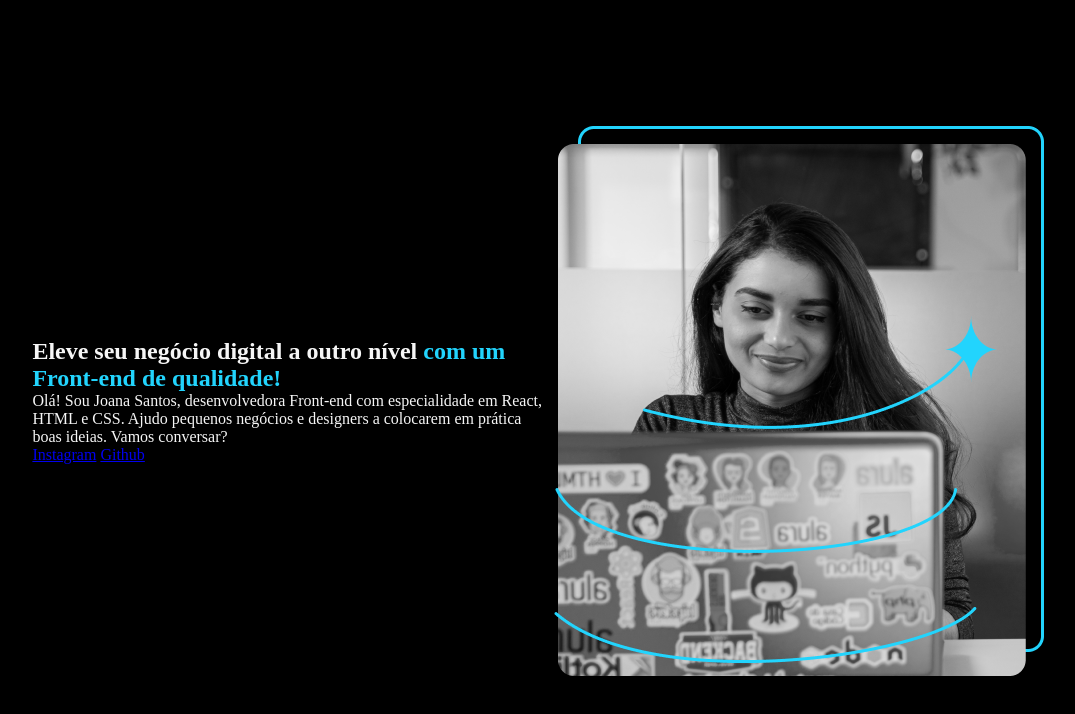
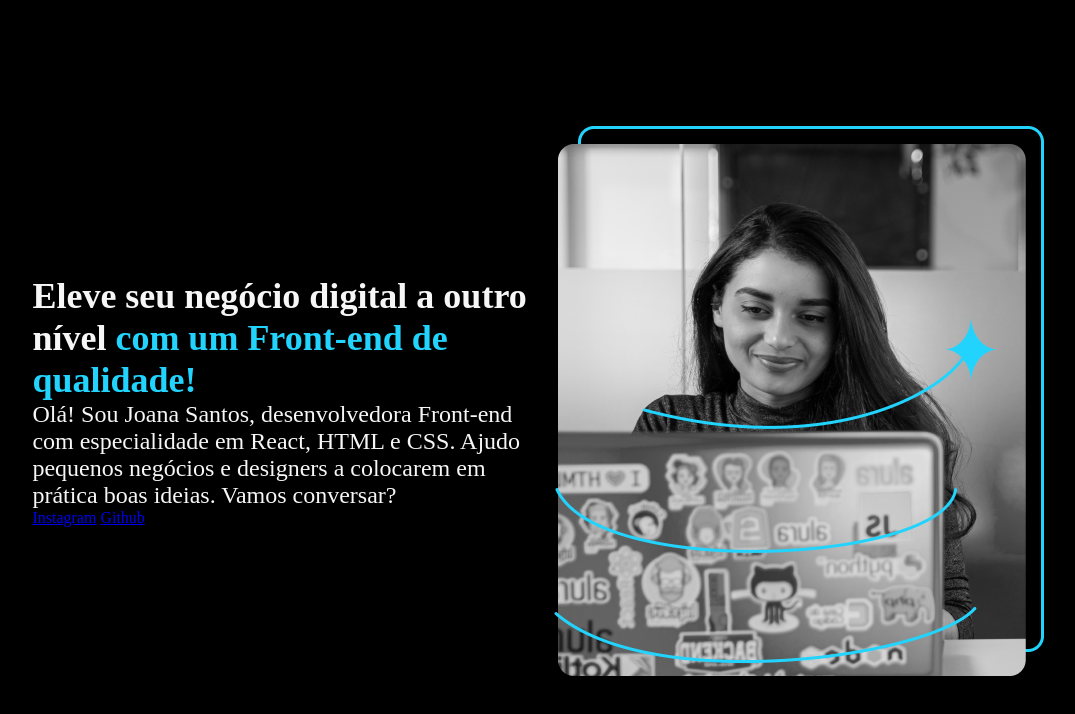
Before and after one commit to lirasusejdev/portifolio-simple, a plain HTML site: page index.html in a window 1280 px wide. Shown: the whole page, without its empty margins (102-1177 px from the left). Drawn offline with Linux system fonts and the light colour scheme.

Commit message:
import fonts google

```diff
--- a/index.html
+++ b/index.html
@@ -10,9 +10,9 @@
 <body>
     <header></header>
     <main class="apresentacao">
-        <section>
-        <h1>Eleve seu negócio digital a outro nível <strong class="titulo-destaque">com um Front-end de qualidade!</strong></h1>
-        <p>Olá! Sou Joana Santos, desenvolvedora Front-end com especialidade em React, HTML e CSS. Ajudo pequenos negócios e designers a colocarem em prática boas ideias. Vamos conversar?</p>
+        <section class="apresentacao__conteudo">
+        <h1 class="apresentacao__conteudo__titulo">Eleve seu negócio digital a outro nível <strong class="titulo-destaque">com um Front-end de qualidade!</strong></h1>
+        <p class="apresentacao__conteudo__texto">Olá! Sou Joana Santos, desenvolvedora Front-end com especialidade em React, HTML e CSS. Ajudo pequenos negócios e designers a colocarem em prática boas ideias. Vamos conversar?</p>
         <a href="#">Instagram</a>
         <a href="https://github.com/lirasusejdev">Github</a>
         </section>
--- a/style.css
+++ b/style.css
@@ -2,6 +2,8 @@
     margin: 0;
     padding: 0;
 }
+
+@import url('https://fonts.googleapis.com/css2?family=Krona+One&family=Montserrat:ital,wght@0,100..900;1,100..900&display=swap');
 
 body {
     height: 100vh;
@@ -23,3 +25,17 @@ body {
     justify-content: space-between;
 
 }
+
+.apresentacao__conteudo {
+    width: 615px;
+}
+
+.apresentacao__conteudo__titulo {
+    font-size: 36px;
+    font-family: "Krona One", serif;;
+}
+
+.apresentacao__conteudo__texto {
+    font-size: 24px;
+    font-family: "Montserrat", serif;;
+}
```
